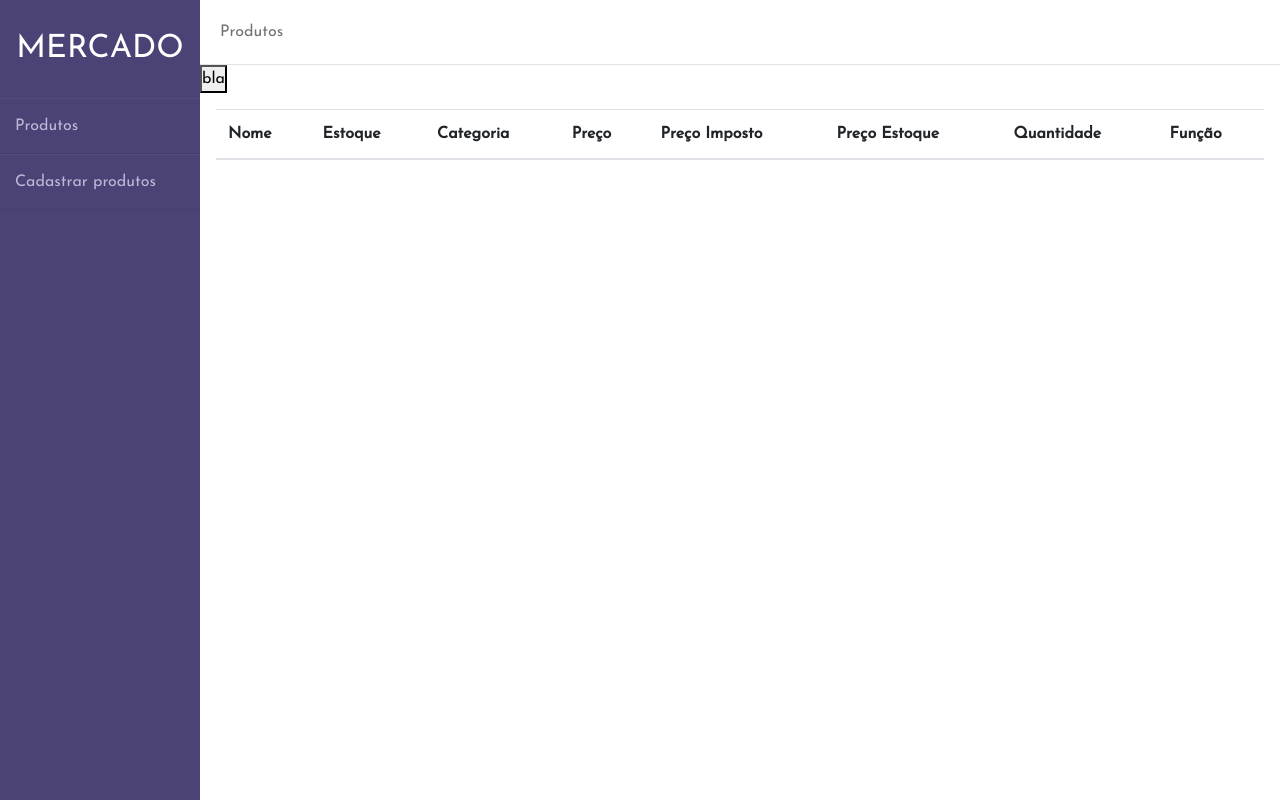
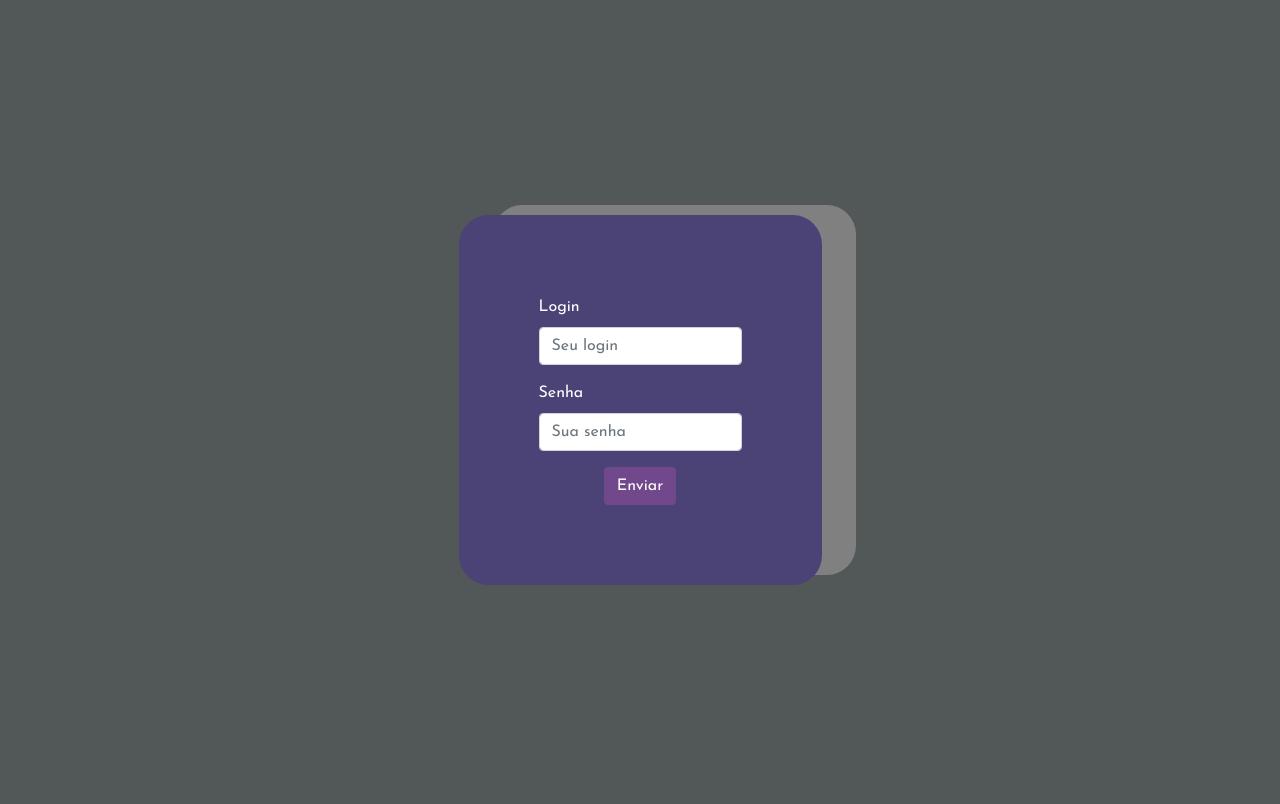
Before and after one commit to JoaoCardoso02/Market-system, a PHP site: page /views/index.html in a window 1280 px wide. Run offline with PHP 8.4, Linux system fonts and the light colour scheme; lists and menus that the app fills with data are empty.

Commit message:
Adicionar página e funções de login

```diff
--- a/api.php
+++ b/api.php
@@ -15,5 +15,7 @@
         print_r(alteraBanco(conexao(), $dados['colunasArray'], $dados['dados'], $dados['tabela'], $dados['where']));
     } elseif ($function == "insertBanco"){
         print_r(insertBanco(conexao(), $dados['colunasArray'], $dados['dados'], $dados['tabela']));
+    } elseif ($function == "login") {
+        login();
     }
 ?>
--- a/assets/css/styles.css
+++ b/assets/css/styles.css
@@ -94,3 +94,24 @@ li{
   display: flex;
   justify-content: center;
 }
+#formLogin{
+  padding: 5rem;
+  color: #fff;
+  background-color: #4b4276;
+  border-radius: 8%;
+  box-shadow: 34px -10px gray;
+}
+.botaoLogin{
+  color: #fff !important;
+  background-color: #72488C !important;
+  border-color: #72488C !important;
+}
+.botaoLogin:hover{
+  background-color: #7B4282 !important;
+  border-color: #7B4282 !important;
+}
+.formBotao{
+  margin-bottom: 0 !important;
+  display: flex;
+  justify-content: center;
+}
--- a/assets/js/main.js
+++ b/assets/js/main.js
@@ -17,7 +17,7 @@ new Vue({
 
     },
     methods: {
-        refresh(){
+        refresh() {
             fetch('./api.php?funcao=selectBanco&tabela=produtos,categorias&where=categorias.id_categoria=produtos.cod_categoria')
                 .then(resposta => resposta.json())
                 .then(products => this.products = products)
@@ -44,14 +44,14 @@ new Vue({
 
             if (num > numData) {
                 alert("O número inserido é maior que o disponível no estoque!");
-            }else{
-                fetch('./api.php?funcao=alteraBanco&colunasArray=estoque&dados='+numNovo+'&tabela=produtos&where=id='+idSql)
+            } else {
+                fetch('./api.php?funcao=alteraBanco&colunasArray=estoque&dados=' + numNovo + '&tabela=produtos&where=id=' + idSql)
                 this.refresh()
                 //location.reload();
             }
 
         },
-        addProduto(){
+        addProduto() {
             var nome = document.getElementById('nome').value;
             var categoria = document.getElementById('categoria').value;
             var estoque = document.getElementById('estoque').value;
@@ -63,28 +63,25 @@ new Vue({
 
             if (nome == false || !parseInt(estoque) || !parseInt(imposto) || !parseInt(preco)) {
                 alert("Dados inválidos!")
-            }else{
-                fetch('./api.php?funcao=insertBanco&colunasArray=nome,estoque,preco,preco_imposto,cod_categoria&dados="'+nome+'",'+estoque+','+preco+','+imposto+','+id_categoria+'&tabela=produtos')
+            } else {
+                fetch('./api.php?funcao=insertBanco&colunasArray=nome,estoque,preco,preco_imposto,cod_categoria&dados="' + nome + '",' + estoque + ',' + preco + ',' + imposto + ',' + id_categoria + '&tabela=produtos')
                 location.reload();
             }
         },
-        addCategoria(){
+        addCategoria() {
             var nomeCategoria = document.getElementById('nomeCategoria').value;
 
             if (nomeCategoria == '') {
                 alert("Dados inválidos!")
-            }else{
-                fetch('./api.php?funcao=insertBanco&colunasArray=categoria&dados="'+nomeCategoria+'"&tabela=categorias')
+            } else {
+                fetch('./api.php?funcao=insertBanco&colunasArray=categoria&dados="' + nomeCategoria + '"&tabela=categorias')
                 location.reload();
             }
-        },
-        print(){
-            console.log(this.products);
         }
     },
     computed: {
-      currentTabComponent: function () {
-        return 'tab-' + this.currentTab.toLowerCase()
-      }
+        currentTabComponent: function () {
+            return 'tab-' + this.currentTab.toLowerCase()
+        }
     }
 });
--- a/conexao.php
+++ b/conexao.php
@@ -3,7 +3,7 @@
 function conexao(){
     define( 'MYSQL_HOST', 'localhost' );
     define( 'MYSQL_USER', 'root' );
-    define( 'MYSQL_PASSWORD', '' );
+    define( 'MYSQL_PASSWORD', 'password' );
     define( 'MYSQL_DB_NAME', 'banco' );
     try
     {
@@ -15,6 +15,4 @@ function conexao(){
         echo 'Erro ao conectar com o MySQL: ' . $e->getMessage();
     }
 }
-
-#print_r($rows);
 ?>
--- a/views/index.html
+++ b/views/index.html
@@ -4,115 +4,48 @@
 <head>
     <meta charset="UTF-8">
     <meta name="viewport" content="width=device-width, initial-scale=1.0">
-    <title>Mercado</title>
+    <title>Login</title>
     <link rel="stylesheet" href="./assets/css/styles.css">
     <link rel="stylesheet" href="https://stackpath.bootstrapcdn.com/bootstrap/4.4.1/css/bootstrap.min.css"
         integrity="sha384-Vkoo8x4CGsO3+Hhxv8T/Q5PaXtkKtu6ug5TOeNV6gBiFeWPGFN9MuhOf23Q9Ifjh" crossorigin="anonymous">
+    <style>
+        .fullScreen {
+            height: 100vh;
+            width: 100%;
+        }
+
+        body {
+            display: inline-table;
+            background-color: #525858;
+        }
+
+        #app {
+            display: table-cell;
+            vertical-align: middle;
+        }
+    </style>
 </head>
-<div id="app">
-    <div class="wrapper">
-        <div class="sidebar">
 
-            <h2>Mercado</h2>
-            <ul>
-                <li v-for="tab in tabs" v-bind:key="tab" v-on:click="currentTab = tab"><a class="menu-link" ><i class="fas fa-home"></i>{{ tab }}</a></li>
-            </ul>
-        </div>
-        <div class="main_content" v-bind:class="{ displayNone: currentTab !== 'Produtos' }">
-            <div class="header">Produtos</div>
-            <button v-on:click="print">bla</button>
-            <div class="listagem">
-                <table class="table">
-                    <thead>
-                        <tr>
-                            <th scope="col">Nome</th>
-                            <th scope="col">Estoque</th>
-                            <th scope="col">Categoria</th>
-                            <th scope="col">Preço</th>
-                            <th scope="col">Preço Imposto</th>
-                            <th scope="col">Preço Estoque</th>
-                            <th scope="col">Quantidade</th>
-                            <th scope="col">Função</th>
+<body class="fullScreen">
 
-                        </tr>
-                    </thead>
-                    <tbody>
-                        <tr v-for="produto in products">
-                            <td>{{ produto.nome }}</td>
-                            <td>{{ produto.estoque }}</td>
-                            <td>{{ produto.categoria }}</td>
-                            <td>{{ produto.preco }}</td>
-                            <td>{{ produto.preco_imposto }}</td>
-                            <td>{{ produto.preco * produto.estoque }}</td>
-                            <td><input placeholder="Quantidade a ser comprada" v-bind:id="produto.id" type="text" class="form-control">
-                            </td>
-                            <td><button type="button" v-on:click="compraProduto(produto.id)"
-                                    v-bind:idProdutoSubmit="produto.id" class="btn btn-warning">Vender</button>
-                            </td>
-                        </tr>
-
-                    </tbody>
-                </table>
-            </div>
-        </div>
-        <div class="main_content"  v-bind:class="{ displayNone: currentTab !== 'Cadastrar produtos' }">
-            <div class="header">Cadastrar produtos</div>
-            <div class="row">
-                <div class="col-lg-6">
-                    <form class="form">
-                        <h3 class="tituloAdd DPFlexJCC">Adicionar produto</h3>
+    <div id="app" class="fullScreen">
+        <div class="DPFlexJCC">
+            <form id="formLogin" action="api.php?funcao=login" method="POST">
                 <div class="form-group">
-                          <label for="nome">Nome do Produto</label>
-                          <input type="text" class="form-control" id="nome" placeholder="Nome do Produto">
+                    <label for="login">Login</label>
+                    <input name="login" type="text" class="form-control" id="login" placeholder="Seu login" required>
                 </div>
                 <div class="form-group">
-                            <label for="categoria">Categoria</label>
-                            <select class="form-control" id="categoria">
-                                <option v-for="categoria in categorias">{{ categoria.categoria }}</option>
-                            </select>
+                    <label for="senha">Senha</label>
+                    <input name="senha" type="password" class="form-control" id="senha" placeholder="Sua senha"
+                        required>
                 </div>
-                        <div class="form-group">
-                            <label for="estoque">Quantidade de produtos no estoque</label>
-                            <input type="text" class="form-control" id="estoque" placeholder="Produtos no estoque">
-                        </div>
-                        <div class="form-group">
-                            <label for="imposto">Percentual do imposto</label>
-                            <input type="text" class="form-control" id="imposto" placeholder="Ex: 15.">
-                        </div>
-                        <div class="form-group">
-                            <label for="preco">Preço do produto</label>
-                            <input type="text" class="form-control" id="preco" placeholder="Preço do produto. Ex: 49.99">
-                        </div>
-                        <div class="form-group DPFlexJCC">
-                            <button v-on:click="addProduto" class="btn btn-primary">Adicionar produto</button>
-                        </div>
-                      </form>
-                </div>
-                <div class="col-lg-6">
-                    <form class="form">
-                        <h3 class="tituloAdd DPFlexJCC">Adicionar categoria</h3>
-                        <div class="form-group">
-                          <label for="nomeCategoria">Nome da cateogira</label>
-                          <input type="text" class="form-control" id="nomeCategoria" placeholder="Nome da categoria">
-                        </div>
-                        <div class="form-group DPFlexJCC">
-                            <button v-on:click="addCategoria" type="submit" class="btn btn-primary">Enviar</button>
+                <div class="form-group formBotao">
+                    <button type="submit" class="btn btn-primary botaoLogin">Enviar</button>
                 </div>
             </form>
         </div>
     </div>
-        </div>
-    </div>
-</div>
-
-
-
-
-
-
-
-
-
 
 
 
@@ -127,10 +60,7 @@
         integrity="sha384-wfSDF2E50Y2D1uUdj0O3uMBJnjuUD4Ih7YwaYd1iqfktj0Uod8GCExl3Og8ifwB6"
         crossorigin="anonymous"></script>
     <script src="https://cdn.jsdelivr.net/npm/vue/dist/vue.js"></script>
-<script src="./assets/js/main.js"></script>
-
-
-<body>
+    <script src="./assets/js/login.js"></script>
 
 </body>
 
```
Also changed, not shown: index.php (+6 -1 lines), query.php (+12 -1 lines), views/mercado.html (added, +142 -0 lines), assets/js/login.js (added). Lines whose indentation alone changed are shown as unchanged.
